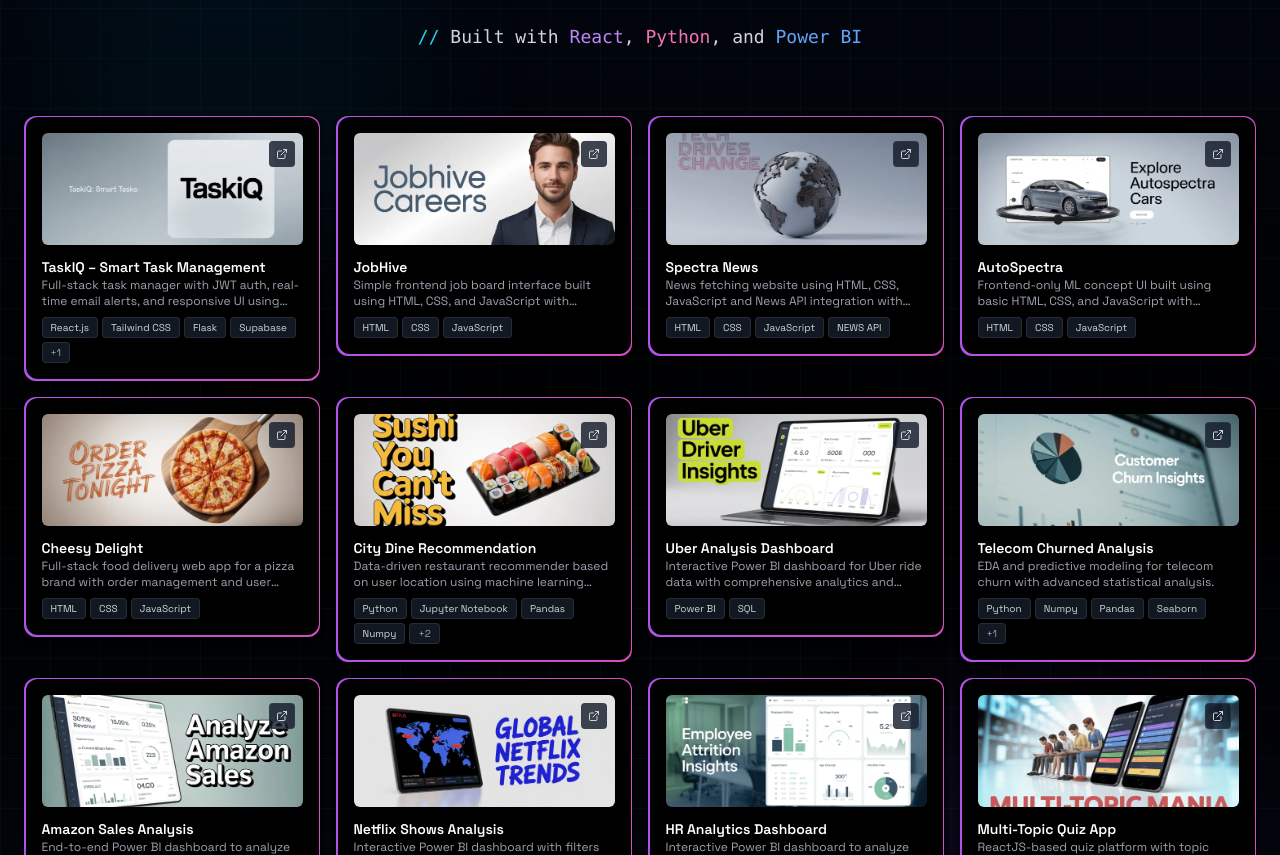
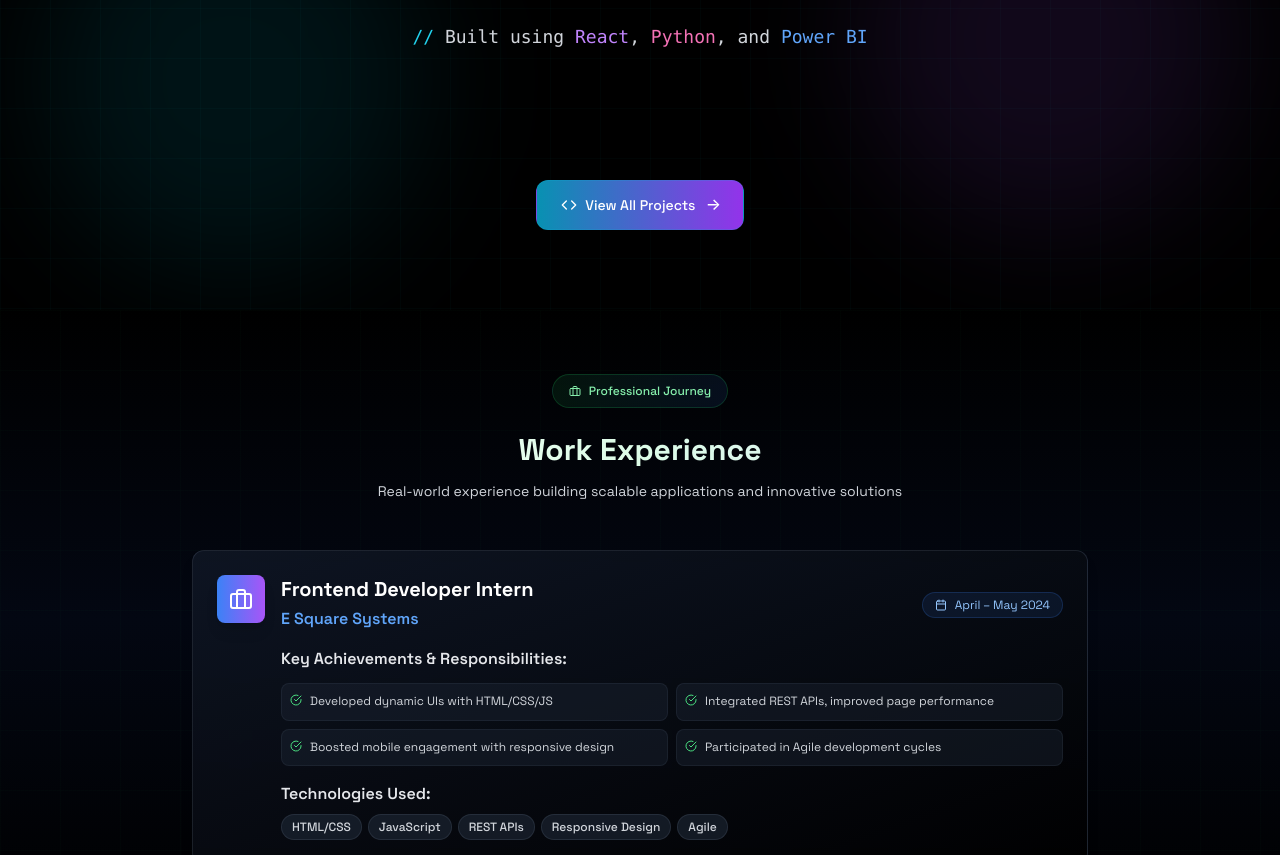
Before and after one commit to 404StudioDev/prject, a React (Vite) app: page / in a window 1280 px wide. Shown: the part 1945-2800 px from the top of the page. Built offline with nearby package versions, Linux system fonts and the light colour scheme.

Commit message:
Updated Projects.tsx

```diff
--- a/src/components/Projects.tsx
+++ b/src/components/Projects.tsx
@@ -8,106 +8,23 @@
 }
 
 const projects = [
-  {
-    title: "TaskIQ – Smart Task Management",
-    description: "Full-stack task manager with JWT auth, real-time email alerts, and responsive UI using Flask, React.js, and Supabase.",
-    href: "https://github.com/Scriptzstarling/TaskIQ",
-    tech: ["React.js", "Tailwind CSS", "Flask", "Supabase", "SendGrid"],
-    image: "TaskIQ.webp"
-  },
-  {
-    title: "JobHive",
-    description: "Simple frontend job board interface built using HTML, CSS, and JavaScript with modern design patterns.",
-    href: "https://github.com/Scriptzstarling/JobHive",
-    tech: ["HTML", "CSS", "JavaScript"],
-    image: "JobHive.webp"
-  },
-  {
-    title: "Spectra News",
-    description: "News fetching website using HTML, CSS, JavaScript and News API integration with real-time updates.",
-    href: "https://github.com/Scriptzstarling/Spectra-News",
-    tech: ["HTML", "CSS", "JavaScript", "NEWS API"],
-    image: "SpectraNews.webp"
-  },
-  {
-    title: "AutoSpectra",
-    description: "Frontend-only ML concept UI built using basic HTML, CSS, and JavaScript with interactive elements.",
-    href: "https://github.com/Scriptzstarling/AutoSpectra",
-    tech: ["HTML", "CSS", "JavaScript"],
-    image: "AutoSpectra.webp"
-  },
-  {
-    title: "Cheesy Delight",
-    description: "Full-stack food delivery web app for a pizza brand with order management and user authentication.",
-    href: "https://github.com/Scriptzstarling/CheesyDelight",
-    tech: ["HTML", "CSS", "JavaScript"],
-    image: "CheesyDelight.webp"
-  },
-  {
-    title: "City Dine Recommendation",
-    description: "Data-driven restaurant recommender based on user location using machine learning algorithms.",
-    href: "https://github.com/Scriptzstarling/City-Dine-Recommendation",
-    tech: ["Python", "Jupyter Notebook", "Pandas", "Numpy", "Scikit-learn", "Matplotlib"],
-    image: "CityDine.webp"
-  },
-  {
-    title: "Uber Analysis Dashboard",
-    description: "Interactive Power BI dashboard for Uber ride data with comprehensive analytics and insights.",
-    href: "https://github.com/Scriptzstarling/Uber-Analysis-Dashboard",
-    tech: ["Power BI", "SQL"],
-    image: "UberRide.webp"
-  },
-  {
-    title: "Telecom Churned Analysis",
-    description: "EDA and predictive modeling for telecom churn with advanced statistical analysis.",
-    href: "https://github.com/Scriptzstarling/Telecom_Churned_Analysis",
-    tech: ["Python", "Numpy", "Pandas", "Seaborn", "Matplotlib"],
-    image: "TelecomChurn.webp"
-  },
-  {
-    title: "Amazon Sales Analysis",
-    description: "End-to-end Power BI dashboard to analyze Amazon product sales and reviews with interactive visualizations.",
-    href: "https://github.com/Scriptzstarling/Amazon-Sales-Analysis-PowerBI",
-    tech: ["Power BI", "Excel"],
-    image: "AmazonSales.webp"
-  },
-  {
-    title: "Netflix Shows Analysis",
-    description: "Interactive Power BI dashboard with filters and insights from Netflix dataset for content analysis.",
-    href: "https://github.com/Scriptzstarling/Netflix-Shows-Analysis",
-    tech: ["Power BI", "Excel"],
-    image: "Netflix.webp"
-  },
-  {
-    title: "HR Analytics Dashboard",
-    description: "Interactive Power BI dashboard to analyze employee attrition based on role, age, education, and job satisfaction.",
-    href: "https://github.com/Scriptzstarling/HR-Analytics-Dashboard",
-    tech: ["Power BI", "CSV"],
-    image: "HR.webp"
-  },
-  {
-    title: "Multi-Topic Quiz App",
-    description: "ReactJS-based quiz platform with topic selection, real-time scoring, JSON backend, and optional timer and progress features.",
-    href: "https://github.com/Scriptzstarling/Internship_Code_Bucket_Pvt_Ltd",
-    tech: ["ReactJS", "Tailwind CSS", "JSON", "Framer Motion"],
-    image: "quizapp.webp"
-  },
+  // ... (your project list remains the same)
 ];
 
 export default function Projects({ isDark }: ProjectsProps) {
   return (
-    <section id="projects" className="py-20 relative overflow-hidden bg-gradient-to-b from-gray-950 via-black to-gray-950">
-      {/* 🌌 Background Blurs and Cyber Grid */}
-      <div className="absolute inset-0">
-        <div className="absolute top-20 left-10 w-96 h-96 bg-cyan-500/5 rounded-full blur-3xl" />
-        <div className="absolute bottom-20 right-10 w-96 h-96 bg-purple-500/5 rounded-full blur-3xl" />
-        <div className="absolute inset-0 bg-[linear-gradient(rgba(0,255,255,0.03)_1px,transparent_1px),linear-gradient(90deg,rgba(0,255,255,0.03)_1px,transparent_1px)] bg-[size:50px_50px]" />
+    <section id="projects" className="py-20 relative overflow-hidden bg-black">
+      {/* 🌀 Floating Blurs + Matrix Grid */}
+      <div className="absolute inset-0 pointer-events-none">
+        <div className="absolute top-20 left-10 w-96 h-96 bg-cyan-500/10 rounded-full blur-3xl" />
+        <div className="absolute bottom-20 right-10 w-96 h-96 bg-purple-500/10 rounded-full blur-3xl" />
+        <div className="absolute inset-0 bg-[linear-gradient(rgba(0,255,255,0.02)_1px,transparent_1px),linear-gradient(90deg,rgba(0,255,255,0.02)_1px,transparent_1px)] bg-[size:50px_50px]" />
       </div>
 
       <div className="max-w-7xl mx-auto px-6 relative z-10">
-        {/* 📁 Terminal Header and Gradient Heading */}
+        {/* 💻 Section Header */}
         <AnimatedSection className="text-center mb-16">
-          <div className="inline-flex items-center gap-2 px-4 py-2 rounded-full text-sm font-medium mb-6 bg-gray-900/50 border border-gray-700/50 text-gray-300 backdrop-blur-sm">
+          <div className="inline-flex items-center gap-2 px-4 py-2 rounded-full text-sm font-medium mb-6 bg-gray-900/60 border border-gray-700/50 text-gray-300 backdrop-blur-sm">
             <Code className="w-4 h-4 text-cyan-400" />
             <span className="font-mono">./projects</span>
           </div>
@@ -118,11 +35,11 @@
 
           <p className="text-lg max-w-3xl mx-auto leading-relaxed text-gray-300 font-mono">
             <span className="text-cyan-400">// </span>
-            Built with <span className="text-purple-400">React</span>, <span className="text-pink-400">Python</span>, and <span className="text-blue-400">Power BI</span>
+            Built using <span className="text-purple-400">React</span>, <span className="text-pink-400">Python</span>, and <span className="text-blue-400">Power BI</span>
           </p>
         </AnimatedSection>
 
-        {/* 🧠 Grid of Project Cards */}
+        {/* 🧠 Project Grid */}
         <div className="grid grid-cols-1 sm:grid-cols-2 lg:grid-cols-3 xl:grid-cols-4 gap-4">
           {projects.map((project, index) => (
             <ProjectCard
@@ -134,7 +51,7 @@
           ))}
         </div>
 
-        {/* 📎 GitHub CTA */}
+        {/* 🔗 View All CTA */}
         <AnimatedSection className="text-center mt-16" delay={0.5}>
           <motion.a
             href="https://github.com/Scriptzstarling"
```
